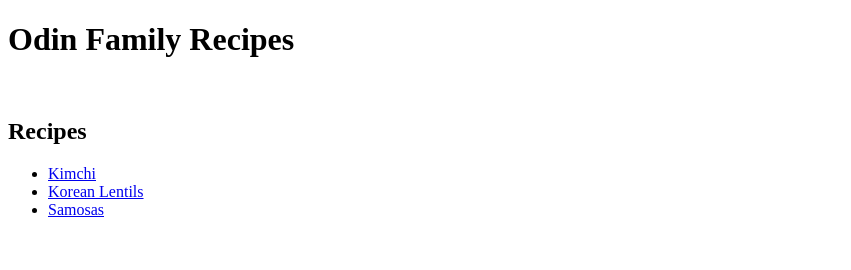
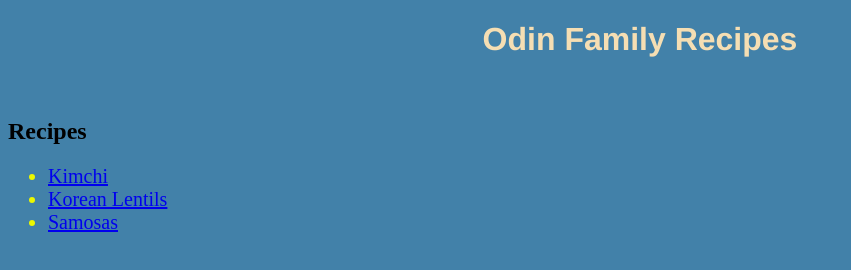
Before and after one commit to Garbanzonium-tech/odin-recipe, a plain HTML site: page index.html in a window 1280 px wide. Shown: the whole page, without its empty margins (0-851 px from the left). Drawn offline with Linux system fonts and the light colour scheme.

Commit message:
Add basic css to recipe page

```diff
--- a/index.html
+++ b/index.html
@@ -3,14 +3,15 @@
     <head>
         <meta charset="utf-8">
         <title>Odin Family Recipes</title>
+        <link rel="stylesheet"href="styles.css">
     </head>
     <body>
         <h1>Odin Family Recipes</h1>
         <br>
         <h2>Recipes</h2>
         <ul>
-            <li><a href="recipes/kimchi.html">Kimchi</a></li>
-            <li><a href="recipes/korean-lentils.html">Korean Lentils</a></li>
-            <li><a href="recipes/samosa.html">Samosas</a></li>
+            <li class="kimchi recipe"><a href="recipes/kimchi.html">Kimchi</a></li>
+            <li class="korean-lentils recipe"><a href="recipes/korean-lentils.html">Korean Lentils</a></li>
+            <li class="samosas recipe"><a href="recipes/samosa.html">Samosas</a></li>
         </body>
 </html>
--- /dev/null
+++ b/styles.css
@@ -0,0 +1,27 @@
+h1 {
+    text-align: center;
+    font-family: 'Franklin Gothic Medium', 'Arial Narrow', Arial, sans-serif;
+    color: wheat;
+}
+
+.kimchi {
+    text-align: left;
+}
+
+.korean-lentils {
+    /*text-align: center;*/
+}
+
+.samosas {
+   /* text-align: right;*/
+}
+
+.recipe {
+    font-size: 20px;
+    font-weight: 300;
+    color: rgb(235, 248, 0)
+}
+
+* {
+    background-color: rgb(66, 129, 169);
+}
```
Also changed, not shown: recipes/kimchi.html (+9 -0 lines), recipes/korean-lentils.html (+8 -0 lines), recipes/samosa.html (+9 -0 lines).
